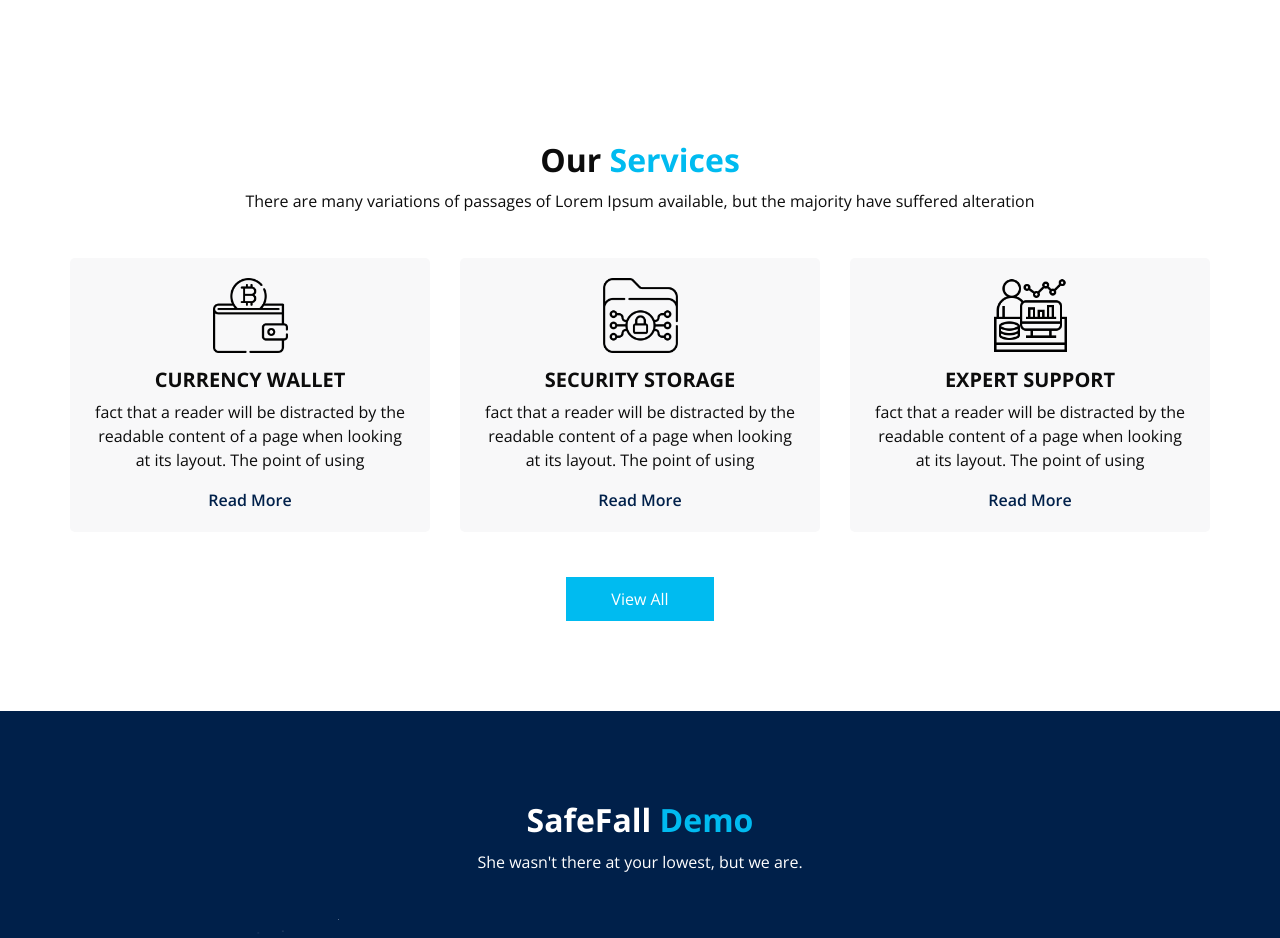
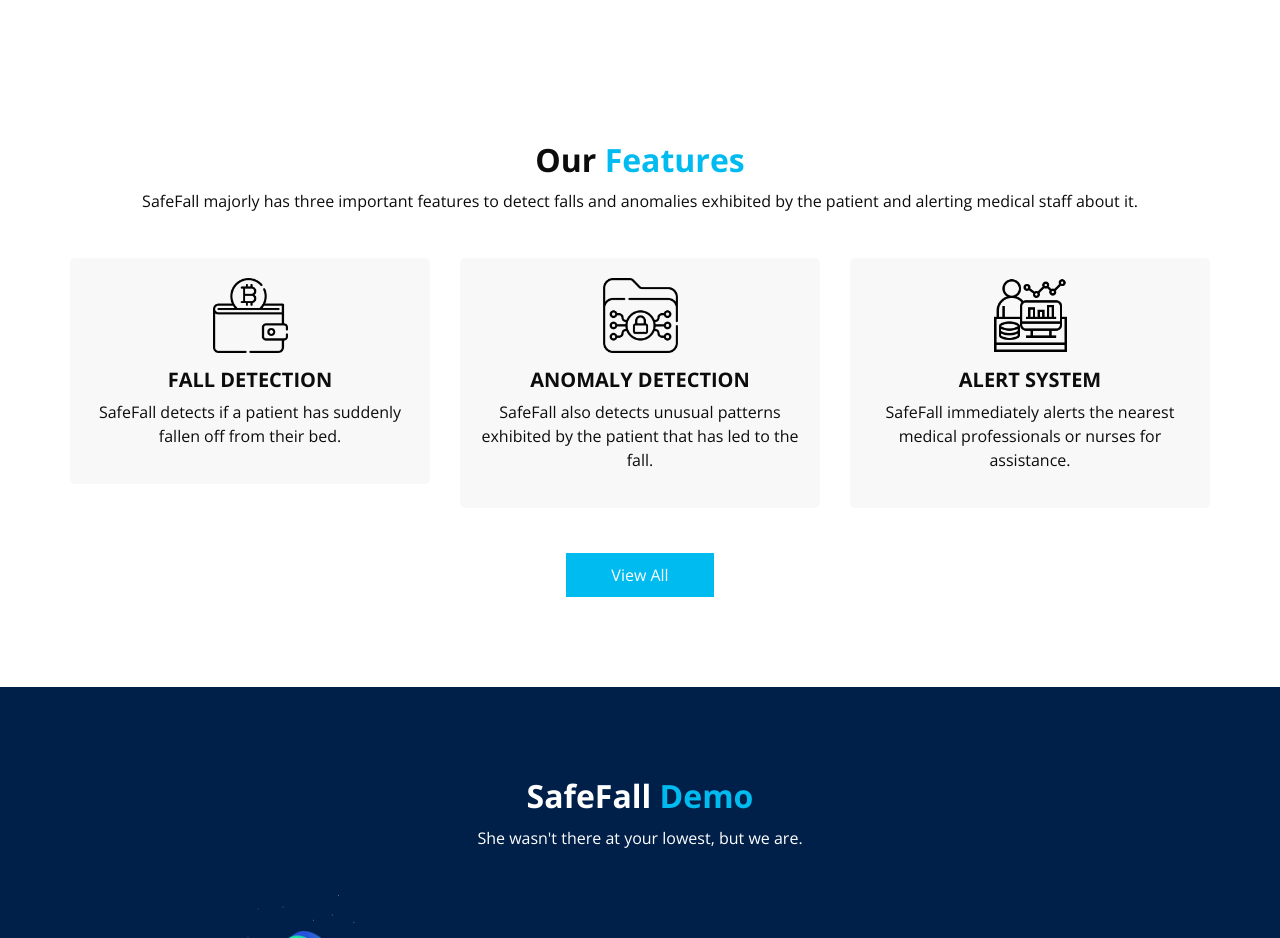
Before and after one commit to iPrakharV/SafeFallWebsite, a plain HTML site: page index.html in a window 1280 px wide. Shown: the part 900-1838 px from the top of the page. Drawn offline with nearby package versions, Linux system fonts and the light colour scheme; some packages are replaced by stand-ins of ours.

Commit message:
Update services and remove Read more

```diff
--- a/index.html
+++ b/index.html
@@ -22,7 +22,8 @@
   <link href="https://fonts.googleapis.com/css2?family=Roboto:wght@400;500;700;900&display=swap" rel="stylesheet">
 
   <!--owl slider stylesheet -->
-  <link rel="stylesheet" type="text/css" href="https://cdnjs.cloudflare.com/ajax/libs/OwlCarousel2/2.3.4/assets/owl.carousel.min.css" />
+  <link rel="stylesheet" type="text/css"
+    href="https://cdnjs.cloudflare.com/ajax/libs/OwlCarousel2/2.3.4/assets/owl.carousel.min.css" />
 
   <!-- font awesome style -->
   <link href="css/font-awesome.min.css" rel="stylesheet" />
@@ -54,7 +55,8 @@
             </span>
           </a>
 
-          <button class="navbar-toggler" type="button" data-toggle="collapse" data-target="#navbarSupportedContent" aria-controls="navbarSupportedContent" aria-expanded="false" aria-label="Toggle navigation">
+          <button class="navbar-toggler" type="button" data-toggle="collapse" data-target="#navbarSupportedContent"
+            aria-controls="navbarSupportedContent" aria-expanded="false" aria-label="Toggle navigation">
             <span class=""> </span>
           </button>
 
@@ -99,7 +101,10 @@
                 <div class="col-md-6">
                   <div class="detail-box">
                     <h1>SafeFall</h1>
-                                  <p><span style="color: #00bbf0;">She wasn't there at your lowest, but we are.</span><br>SafeFall uses advanced OpenCV technology to monitor hospital rooms, detecting falls and alerting medical staff instantly. This system ensures quick assistance, enhancing safety and care when patients need it most.</p>
+                    <p><span style="color: #00bbf0;">She wasn't there at your lowest, but we are.</span><br>SafeFall
+                      uses advanced OpenCV technology to monitor hospital rooms, detecting falls and alerting medical
+                      staff instantly. This system ensures quick assistance, enhancing safety and care when patients
+                      need it most.</p>
                     <div class="btn-box">
                       <a href="#" class="btn1">View Demo</a>
                     </div>
@@ -133,10 +138,11 @@
       <div class="container ">
         <div class="heading_container heading_center">
           <h2>
-            Our <span>Services</span>
+            Our <span>Features</span>
           </h2>
           <p>
-            There are many variations of passages of Lorem Ipsum available, but the majority have suffered alteration
+            SafeFall majorly has three important features to detect falls and anomalies exhibited by the patient and
+            alerting medical staff about it.
           </p>
         </div>
         <div class="row">
@@ -147,16 +153,11 @@
               </div>
               <div class="detail-box">
                 <h5>
-                  Currency Wallet
+                  Fall Detection
                 </h5>
                 <p>
-                  fact that a reader will be distracted by the readable content of a page when looking at its layout.
-                  The
-                  point of using
+                  SafeFall detects if a patient has suddenly fallen off from their bed.
                 </p>
-                <a href="">
-                  Read More
-                </a>
               </div>
             </div>
           </div>
@@ -167,16 +168,11 @@
               </div>
               <div class="detail-box">
                 <h5>
-                  Security Storage
+                  Anomaly Detection
                 </h5>
                 <p>
-                  fact that a reader will be distracted by the readable content of a page when looking at its layout.
-                  The
-                  point of using
+                  SafeFall also detects unusual patterns exhibited by the patient that has led to the fall.
                 </p>
-                <a href="">
-                  Read More
-                </a>
               </div>
             </div>
           </div>
@@ -187,16 +183,11 @@
               </div>
               <div class="detail-box">
                 <h5>
-                  Expert Support
+                  Alert System
                 </h5>
                 <p>
-                  fact that a reader will be distracted by the readable content of a page when looking at its layout.
-                  The
-                  point of using
+                  SafeFall immediately alerts the nearest medical professionals or nurses for assistance.
                 </p>
-                <a href="">
-                  Read More
-                </a>
               </div>
             </div>
           </div>
@@ -237,11 +228,15 @@
               How does it Work?
             </h3>
             <p>
-             Welcome to the SafeFall demo. Watch as our advanced fall detection system, powered by OpenCV technology, monitors a hospital room in real time. Notice how it quickly identifies a simulated fall, instantly alerting healthcare staff to ensure rapid response.
-            This demo also highlights the intuitive interface that allows easy customization and monitoring, showcasing SafeFall’s adaptability to different patient needs and settings.
+              Welcome to the SafeFall demo. Watch as our advanced fall detection system, powered by OpenCV technology,
+              monitors a hospital room in real time. Notice how it quickly identifies a simulated fall, instantly
+              alerting healthcare staff to ensure rapid response.
+              This demo also highlights the intuitive interface that allows easy customization and monitoring,
+              showcasing SafeFall’s adaptability to different patient needs and settings.
             </p>
             <p>
-              With SafeFall, enhanced patient safety is just a system alert away—because when you needed someone at your lowest, SafeFall was there."
+              With SafeFall, enhanced patient safety is just a system alert away—because when you needed someone at your
+              lowest, SafeFall was there."
             </p>
             <a href="">
               Home
@@ -273,8 +268,11 @@
               Expert Management
             </h5>
             <p>
-              Incidunt odit rerum tenetur alias architecto asperiores omnis cumque doloribus aperiam numquam! Eligendi corrupti, molestias laborum dolores quod nisi vitae voluptate ipsa? In tempore voluptate ducimus officia id, aspernatur nihil.
-              Tempore laborum nesciunt ut veniam, nemo officia ullam repudiandae repellat veritatis unde reiciendis possimus animi autem natus
+              Incidunt odit rerum tenetur alias architecto asperiores omnis cumque doloribus aperiam numquam! Eligendi
+              corrupti, molestias laborum dolores quod nisi vitae voluptate ipsa? In tempore voluptate ducimus officia
+              id, aspernatur nihil.
+              Tempore laborum nesciunt ut veniam, nemo officia ullam repudiandae repellat veritatis unde reiciendis
+              possimus animi autem natus
             </p>
           </div>
         </div>
@@ -287,8 +285,11 @@
               Secure Investment
             </h5>
             <p>
-              Incidunt odit rerum tenetur alias architecto asperiores omnis cumque doloribus aperiam numquam! Eligendi corrupti, molestias laborum dolores quod nisi vitae voluptate ipsa? In tempore voluptate ducimus officia id, aspernatur nihil.
-              Tempore laborum nesciunt ut veniam, nemo officia ullam repudiandae repellat veritatis unde reiciendis possimus animi autem natus
+              Incidunt odit rerum tenetur alias architecto asperiores omnis cumque doloribus aperiam numquam! Eligendi
+              corrupti, molestias laborum dolores quod nisi vitae voluptate ipsa? In tempore voluptate ducimus officia
+              id, aspernatur nihil.
+              Tempore laborum nesciunt ut veniam, nemo officia ullam repudiandae repellat veritatis unde reiciendis
+              possimus animi autem natus
             </p>
           </div>
         </div>
@@ -301,8 +302,11 @@
               Instant Trading
             </h5>
             <p>
-              Incidunt odit rerum tenetur alias architecto asperiores omnis cumque doloribus aperiam numquam! Eligendi corrupti, molestias laborum dolores quod nisi vitae voluptate ipsa? In tempore voluptate ducimus officia id, aspernatur nihil.
-              Tempore laborum nesciunt ut veniam, nemo officia ullam repudiandae repellat veritatis unde reiciendis possimus animi autem natus
+              Incidunt odit rerum tenetur alias architecto asperiores omnis cumque doloribus aperiam numquam! Eligendi
+              corrupti, molestias laborum dolores quod nisi vitae voluptate ipsa? In tempore voluptate ducimus officia
+              id, aspernatur nihil.
+              Tempore laborum nesciunt ut veniam, nemo officia ullam repudiandae repellat veritatis unde reiciendis
+              possimus animi autem natus
             </p>
           </div>
         </div>
@@ -315,8 +319,11 @@
               Happy Customers
             </h5>
             <p>
-              Incidunt odit rerum tenetur alias architecto asperiores omnis cumque doloribus aperiam numquam! Eligendi corrupti, molestias laborum dolores quod nisi vitae voluptate ipsa? In tempore voluptate ducimus officia id, aspernatur nihil.
-              Tempore laborum nesciunt ut veniam, nemo officia ullam repudiandae repellat veritatis unde reiciendis possimus animi autem natus
+              Incidunt odit rerum tenetur alias architecto asperiores omnis cumque doloribus aperiam numquam! Eligendi
+              corrupti, molestias laborum dolores quod nisi vitae voluptate ipsa? In tempore voluptate ducimus officia
+              id, aspernatur nihil.
+              Tempore laborum nesciunt ut veniam, nemo officia ullam repudiandae repellat veritatis unde reiciendis
+              possimus animi autem natus
             </p>
           </div>
         </div>
@@ -506,7 +513,8 @@
                   <i class="fa fa-quote-left" aria-hidden="true"></i>
                 </div>
                 <p>
-                  Lorem ipsum dolor sit amet, consectetur adipiscing elit, sed do eiusmod tempor incididunt ut labore et dolore magna aliqua. Ut enim ad minim veniam, quis </p>
+                  Lorem ipsum dolor sit amet, consectetur adipiscing elit, sed do eiusmod tempor incididunt ut labore et
+                  dolore magna aliqua. Ut enim ad minim veniam, quis </p>
               </div>
             </div>
           </div>
@@ -528,7 +536,8 @@
                   <i class="fa fa-quote-left" aria-hidden="true"></i>
                 </div>
                 <p>
-                  Lorem ipsum dolor sit amet, consectetur adipiscing elit, sed do eiusmod tempor incididunt ut labore et dolore magna aliqua. Ut enim ad minim veniam, quis </p>
+                  Lorem ipsum dolor sit amet, consectetur adipiscing elit, sed do eiusmod tempor incididunt ut labore et
+                  dolore magna aliqua. Ut enim ad minim veniam, quis </p>
               </div>
             </div>
           </div>
@@ -550,7 +559,8 @@
                   <i class="fa fa-quote-left" aria-hidden="true"></i>
                 </div>
                 <p>
-                  Lorem ipsum dolor sit amet, consectetur adipiscing elit, sed do eiusmod tempor incididunt ut labore et dolore magna aliqua. Ut enim ad minim veniam, quis </p>
+                  Lorem ipsum dolor sit amet, consectetur adipiscing elit, sed do eiusmod tempor incididunt ut labore et
+                  dolore magna aliqua. Ut enim ad minim veniam, quis </p>
               </div>
             </div>
           </div>
@@ -572,7 +582,8 @@
                   <i class="fa fa-quote-left" aria-hidden="true"></i>
                 </div>
                 <p>
-                  Lorem ipsum dolor sit amet, consectetur adipiscing elit, sed do eiusmod tempor incididunt ut labore et dolore magna aliqua. Ut enim ad minim veniam, quis </p>
+                  Lorem ipsum dolor sit amet, consectetur adipiscing elit, sed do eiusmod tempor incididunt ut labore et
+                  dolore magna aliqua. Ut enim ad minim veniam, quis </p>
               </div>
             </div>
           </div>
@@ -636,7 +647,8 @@
               Info
             </h4>
             <p>
-              necessary, making this the first true generator on the Internet. It uses a dictionary of over 200 Latin words, combined with a handful
+              necessary, making this the first true generator on the Internet. It uses a dictionary of over 200 Latin
+              words, combined with a handful
             </p>
           </div>
         </div>
@@ -695,7 +707,8 @@
   <!-- jQery -->
   <script type="text/javascript" src="js/jquery-3.4.1.min.js"></script>
   <!-- popper js -->
-  <script src="https://cdn.jsdelivr.net/npm/popper.js@1.16.0/dist/umd/popper.min.js" integrity="sha384-Q6E9RHvbIyZFJoft+2mJbHaEWldlvI9IOYy5n3zV9zzTtmI3UksdQRVvoxMfooAo" crossorigin="anonymous">
+  <script src="https://cdn.jsdelivr.net/npm/popper.js@1.16.0/dist/umd/popper.min.js"
+    integrity="sha384-Q6E9RHvbIyZFJoft+2mJbHaEWldlvI9IOYy5n3zV9zzTtmI3UksdQRVvoxMfooAo" crossorigin="anonymous">
     </script>
   <!-- bootstrap js -->
   <script type="text/javascript" src="js/bootstrap.js"></script>
```
Lines whose indentation alone changed are shown as unchanged.
